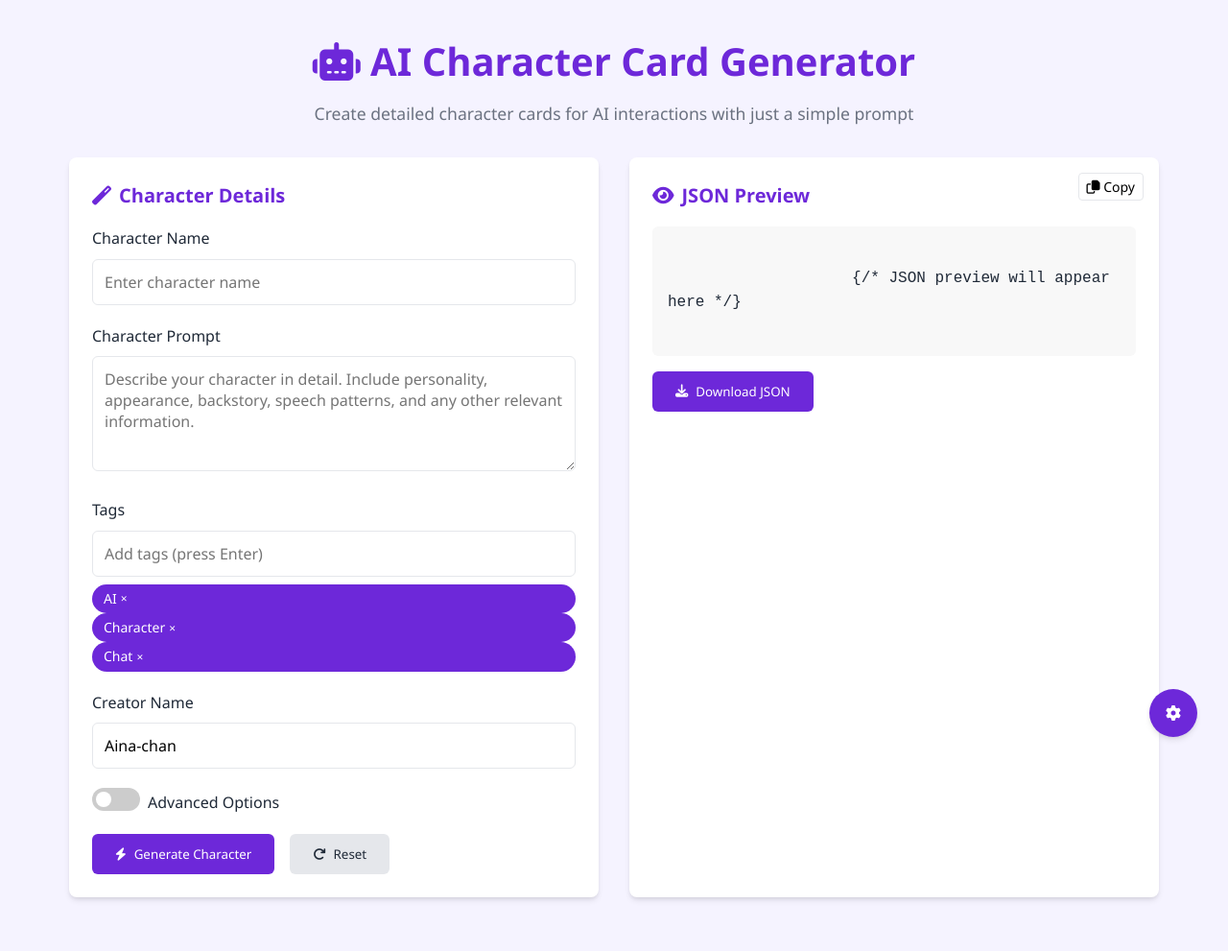
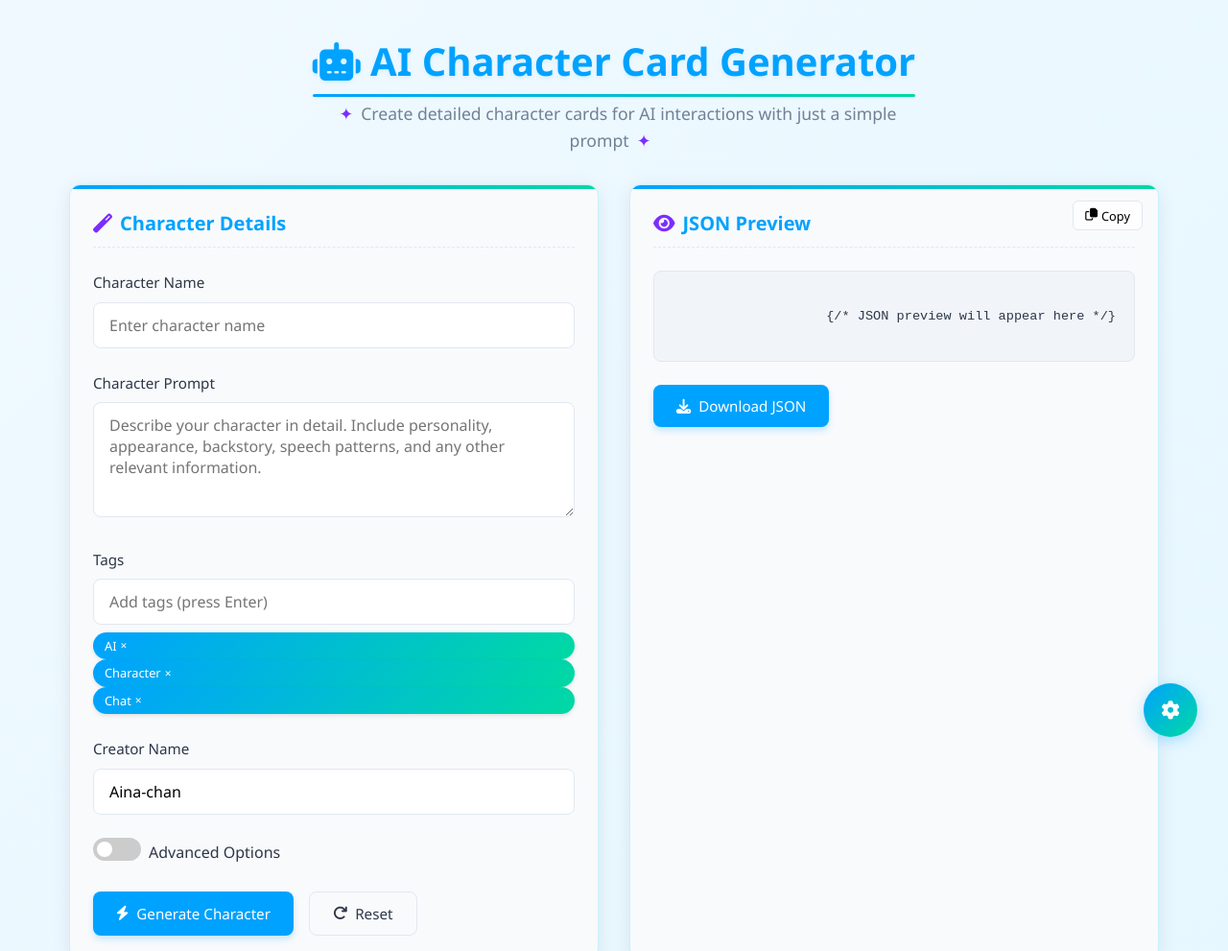
Before and after one commit to Ars-Aina/st-character-generator, a plain HTML site: page index.html in a window 1280 px wide. Shown: the top 991 px of the page at 96% size. Before the commit the page ends 967 px from the top, so only its background shows below. Drawn offline with Linux system fonts and the light colour scheme.

Commit message:
Tweaked the styling to match Aina-chan better

```diff
--- a/index.html
+++ b/index.html
@@ -7,28 +7,32 @@
     <link rel="stylesheet" href="https://cdnjs.cloudflare.com/ajax/libs/font-awesome/6.4.0/css/all.min.css">
     <style>
         :root {
-            --primary: #6d28d9;
-            --primary-dark: #5b21b6;
-            --secondary: #f5f3ff;
-            --text: #1f2937;
-            --text-light: #6b7280;
+            --primary: #00a2ff;
+            --primary-dark: #0077cc;
+            --secondary: #00d9a3;
+            --accent: #7b2dff;
+            --text: #2d3748;
+            --text-light: #718096;
             --bg: #ffffff;
-            --border: #e5e7eb;
-            --error: #ef4444;
-            --success: #10b981;
+            --card-bg: #f8fafc;
+            --border: #e2e8f0;
+            --error: #ff4d4d;
+            --success: #00c781;
+            --neon-glow: 0 0 10px rgba(0, 210, 255, 0.5);
         }
 
         * {
             margin: 0;
             padding: 0;
             box-sizing: border-box;
-            font-family: 'Segoe UI', Tahoma, Geneva, Verdana, sans-serif;
+            font-family: 'Segoe UI', 'Helvetica Neue', Arial, sans-serif;
         }
 
         body {
-            background-color: var(--secondary);
+            background: linear-gradient(135deg, #f0f9ff 0%, #e6f7ff 100%);
             color: var(--text);
             line-height: 1.6;
+            min-height: 100vh;
         }
 
         .container {
@@ -40,17 +44,57 @@
         header {
             text-align: center;
             margin-bottom: 2rem;
+            position: relative;
+        }
+
+        .header-content {
+            display: flex;
+            align-items: center;
+            justify-content: center;
+            gap: 1rem;
+        }
+
+        .avatar {
+            width: 80px;
+            height: 80px;
+            border-radius: 50%;
+            object-fit: cover;
+            border: 3px solid var(--secondary);
+            box-shadow: var(--neon-glow);
         }
 
         h1 {
             font-size: 2.5rem;
             color: var(--primary);
             margin-bottom: 0.5rem;
+            text-shadow: 0 2px 4px rgba(0, 162, 255, 0.1);
+            position: relative;
+            display: inline-block;
+        }
+
+        h1::after {
+            content: '';
+            position: absolute;
+            bottom: -5px;
+            left: 0;
+            width: 100%;
+            height: 3px;
+            background: linear-gradient(90deg, var(--primary), var(--secondary));
+            border-radius: 3px;
         }
 
         .subtitle {
             color: var(--text-light);
             font-size: 1.1rem;
+            max-width: 600px;
+            margin: 0 auto;
+            position: relative;
+        }
+
+        .subtitle::before, .subtitle::after {
+            content: '✦';
+            color: var(--accent);
+            margin: 0 0.5rem;
         }
 
         .main-content {
@@ -66,46 +110,74 @@
         }
 
         .card {
-            background-color: var(--bg);
-            border-radius: 0.5rem;
-            box-shadow: 0 4px 6px -1px rgba(0, 0, 0, 0.1), 0 2px 4px -1px rgba(0, 0, 0, 0.06);
+            background-color: var(--card-bg);
+            border-radius: 12px;
+            box-shadow: 0 4px 20px rgba(0, 0, 0, 0.08);
             padding: 1.5rem;
             height: 100%;
+            border: 1px solid rgba(0, 210, 255, 0.2);
+            transition: transform 0.3s, box-shadow 0.3s;
+            position: relative;
+            overflow: hidden;
+        }
+
+        .card:hover {
+            transform: translateY(-5px);
+            box-shadow: 0 8px 25px rgba(0, 162, 255, 0.15);
+        }
+
+        .card::before {
+            content: '';
+            position: absolute;
+            top: 0;
+            left: 0;
+            width: 100%;
+            height: 4px;
+            background: linear-gradient(90deg, var(--primary), var(--secondary));
         }
 
         .card-title {
             font-size: 1.25rem;
             font-weight: 600;
-            margin-bottom: 1rem;
+            margin-bottom: 1.5rem;
             color: var(--primary);
             display: flex;
             align-items: center;
             gap: 0.5rem;
+            padding-bottom: 0.5rem;
+            border-bottom: 1px dashed var(--border);
+        }
+
+        .card-title i {
+            color: var(--accent);
         }
 
         .form-group {
-            margin-bottom: 1.25rem;
+            margin-bottom: 1.5rem;
         }
 
         label {
             display: block;
             margin-bottom: 0.5rem;
             font-weight: 500;
+            color: var(--text);
+            font-size: 0.95rem;
         }
 
         input, textarea, select {
             width: 100%;
-            padding: 0.75rem;
+            padding: 0.75rem 1rem;
             border: 1px solid var(--border);
-            border-radius: 0.375rem;
+            border-radius: 8px;
             font-size: 1rem;
-            transition: border-color 0.2s;
+            transition: all 0.3s;
+            background-color: var(--bg);
         }
 
         input:focus, textarea:focus, select:focus {
             outline: none;
             border-color: var(--primary);
-            box-shadow: 0 0 0 3px rgba(109, 40, 217, 0.1);
+            box-shadow: 0 0 0 3px rgba(0, 162, 255, 0.2);
         }
 
         textarea {
@@ -118,36 +190,60 @@
             align-items: center;
             justify-content: center;
             padding: 0.75rem 1.5rem;
-            border-radius: 0.375rem;
+            border-radius: 8px;
             font-weight: 500;
             cursor: pointer;
-            transition: all 0.2s;
+            transition: all 0.3s;
             border: none;
             gap: 0.5rem;
+            font-size: 0.95rem;
+            position: relative;
+            overflow: hidden;
+        }
+
+        .btn::before {
+            content: '';
+            position: absolute;
+            top: 0;
+            left: -100%;
+            width: 100%;
+            height: 100%;
+            background: linear-gradient(90deg, transparent, rgba(255, 255, 255, 0.2), transparent);
+            transition: 0.5s;
+        }
+
+        .btn:hover::before {
+            left: 100%;
         }
 
         .btn-primary {
             background-color: var(--primary);
             color: white;
+            box-shadow: 0 4px 6px rgba(0, 162, 255, 0.2);
         }
 
         .btn-primary:hover {
             background-color: var(--primary-dark);
+            transform: translateY(-2px);
+            box-shadow: 0 6px 12px rgba(0, 162, 255, 0.3);
         }
 
         .btn-secondary {
-            background-color: var(--border);
+            background-color: var(--card-bg);
             color: var(--text);
+            border: 1px solid var(--border);
         }
 
         .btn-secondary:hover {
-            background-color: #d1d5db;
+            background-color: #edf2f7;
+            transform: translateY(-2px);
+            box-shadow: 0 4px 6px rgba(0, 0, 0, 0.05);
         }
 
         .btn-group {
             display: flex;
             gap: 1rem;
-            margin-top: 1rem;
+            margin-top: 1.5rem;
         }
 
         .preview-container {
@@ -155,51 +251,65 @@
         }
 
         .json-preview {
-            font-family: 'Courier New', Courier, monospace;
+            font-family: 'Fira Code', 'Courier New', monospace;
             white-space: pre-wrap;
-            background-color: #f8f8f8;
+            background-color: #f1f5f9;
             padding: 1rem;
-            border-radius: 0.375rem;
+            border-radius: 8px;
             max-height: 500px;
             overflow-y: auto;
+            font-size: 0.85rem;
+            line-height: 1.5;
+            border: 1px solid var(--border);
         }
 
         .copy-btn {
             position: absolute;
             top: 1rem;
             right: 1rem;
-            background-color: rgba(255, 255, 255, 0.8);
+            background-color: rgba(255, 255, 255, 0.9);
             border: 1px solid var(--border);
-            border-radius: 0.25rem;
-            padding: 0.25rem 0.5rem;
+            border-radius: 6px;
+            padding: 0.35rem 0.75rem;
             cursor: pointer;
-            font-size: 0.875rem;
+            font-size: 0.8rem;
+            transition: all 0.2s;
+            display: flex;
+            align-items: center;
+            gap: 0.25rem;
         }
 
         .copy-btn:hover {
             background-color: var(--bg);
+            color: var(--primary);
         }
 
         .settings-btn {
             position: fixed;
             bottom: 2rem;
             right: 2rem;
-            width: 50px;
-            height: 50px;
+            width: 56px;
+            height: 56px;
             border-radius: 50%;
-            background-color: var(--primary);
+            background: linear-gradient(135deg, var(--primary), var(--secondary));
             color: white;
             display: flex;
             align-items: center;
             justify-content: center;
             cursor: pointer;
-            box-shadow: 0 4px 6px -1px rgba(0, 0, 0, 0.1), 0 2px 4px -1px rgba(0, 0, 0, 0.06);
-            transition: all 0.2s;
+            box-shadow: 0 4px 15px rgba(0, 162, 255, 0.3);
+            transition: all 0.3s;
+            z-index: 10;
+            border: none;
         }
 
         .settings-btn:hover {
-            background-color: var(--primary-dark);
-            transform: scale(1.05);
+            transform: scale(1.1) rotate(30deg);
+            box-shadow: 0 6px 20px rgba(0, 162, 255, 0.4);
+        }
+
+        .settings-btn i {
+            font-size: 1.2rem;
         }
 
         .modal {
@@ -215,7 +325,8 @@
             z-index: 1000;
             opacity: 0;
             pointer-events: none;
-            transition: opacity 0.2s;
+            transition: opacity 0.3s;
+            backdrop-filter: blur(5px);
         }
 
         .modal.active {
@@ -224,14 +335,26 @@
         }
 
         .modal-content {
-            background-color: var(--bg);
-            border-radius: 0.5rem;
+            background-color: var(--card-bg);
+            border-radius: 12px;
             width: 90%;
             max-width: 500px;
             padding: 1.5rem;
-            box-shadow: 0 10px 15px -3px rgba(0, 0, 0, 0.1), 0 4px 6px -2px rgba(0, 0, 0, 0.05);
+            box-shadow: 0 10px 25px rgba(0, 0, 0, 0.1);
             transform: translateY(-20px);
-            transition: transform 0.2s;
+            transition: transform 0.3s;
+            border: 1px solid rgba(0, 210, 255, 0.3);
+            position: relative;
+        }
+
+        .modal-content::before {
+            content: '';
+            position: absolute;
+            top: 0;
+            left: 0;
+            width: 100%;
+            height: 4px;
+            background: linear-gradient(90deg, var(--primary), var(--secondary));
         }
 
         .modal.active .modal-content {
@@ -249,6 +372,9 @@
             font-size: 1.25rem;
             font-weight: 600;
             color: var(--primary);
+            display: flex;
+            align-items: center;
+            gap: 0.5rem;
         }
 
         .close-btn {
@@ -257,27 +383,33 @@
             font-size: 1.5rem;
             cursor: pointer;
             color: var(--text-light);
+            transition: color 0.2s;
+        }
+
+        .close-btn:hover {
+            color: var(--primary);
         }
 
         .alert {
             padding: 1rem;
-            border-radius: 0.375rem;
+            border-radius: 8px;
             margin-bottom: 1rem;
             display: flex;
             align-items: center;
             gap: 0.75rem;
+            font-size: 0.9rem;
         }
 
         .alert-success {
-            background-color: #ecfdf5;
+            background-color: rgba(0, 199, 129, 0.1);
             color: var(--success);
-            border: 1px solid #a7f3d0;
+            border: 1px solid rgba(0, 199, 129, 0.3);
         }
 
         .alert-error {
-            background-color: #fef2f2;
+            background-color: rgba(255, 77, 77, 0.1);
             color: var(--error);
-            border: 1px solid #fecaca;
+            border: 1px solid rgba(255, 77, 77, 0.3);
         }
 
         .loading {
@@ -302,19 +434,25 @@
         }
 
         .tag {
-            background-color: var(--primary);
+            background: linear-gradient(135deg, var(--primary), var(--secondary));
             color: white;
             padding: 0.25rem 0.75rem;
             border-radius: 9999px;
-            font-size: 0.875rem;
+            font-size: 0.8rem;
             display: flex;
             align-items: center;
             gap: 0.25rem;
+            box-shadow: 0 2px 4px rgba(0, 0, 0, 0.1);
         }
 
         .tag-remove {
             cursor: pointer;
             font-size: 0.75rem;
+            transition: transform 0.2s;
+        }
+
+        .tag-remove:hover {
+            transform: scale(1.2);
         }
 
         .tag-input input {
@@ -367,11 +505,43 @@
         }
 
         input:checked + .slider {
-            background-color: var(--primary);
+            background: linear-gradient(135deg, var(--primary), var(--secondary));
         }
 
         input:checked + .slider:before {
             transform: translateX(26px);
+        }
+
+        /* Sci-fi elements */
+        .tech-border {
+            position: relative;
+        }
+
+        .tech-border::after {
+            content: '';
+            position: absolute;
+            top: 0;
+            left: 0;
+            right: 0;
+            bottom: 0;
+            border: 1px solid rgba(0, 210, 255, 0.3);
+            border-radius: inherit;
+            pointer-events: none;
+        }
+
+        /* Responsive adjustments */
+        @media (max-width: 480px) {
+            .header-content {
+                flex-direction: column;
+            }
+
+            .btn-group {
+                flex-direction: column;
+            }
+
+            .btn {
+                width: 100%;
+            }
         }
     </style>
 </head>
@@ -715,7 +885,7 @@ async function generateFirstMessage(apiKey, name, description) {
                             },
                             {
                                 "role": "user",
-                                "content": `Generate a novel style scene setup where ${name} meets someone close to them that they've already known". Make this setup 3 to 4 paragraphs long and reflect the character's personality and speech patterns and the sort of situation they usually deal with everyday. Format in a standard novel format. No fancy markdown or formatting. Write nothing about what happened to the new person, end this scene immediately after ${name} meets the person.`
+                                "content": `${name}'s character description: ${description}. \n\nGenerate a novel style scene setup where ${name} meets someone close to them that they've already known". Make this setup 3 to 4 paragraphs long and reflect the character's personality and speech patterns and the sort of situation they usually deal with everyday. Format in a standard novel format. No fancy markdown or formatting. Write nothing about what happened to the new person, end this scene immediately after ${name} meets the person.`
                             },
                             {
                                 "role": "assistant",
```
